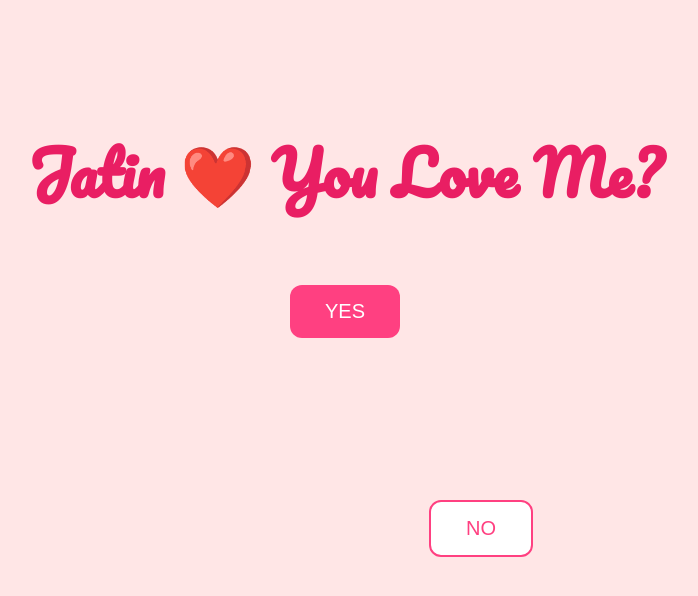
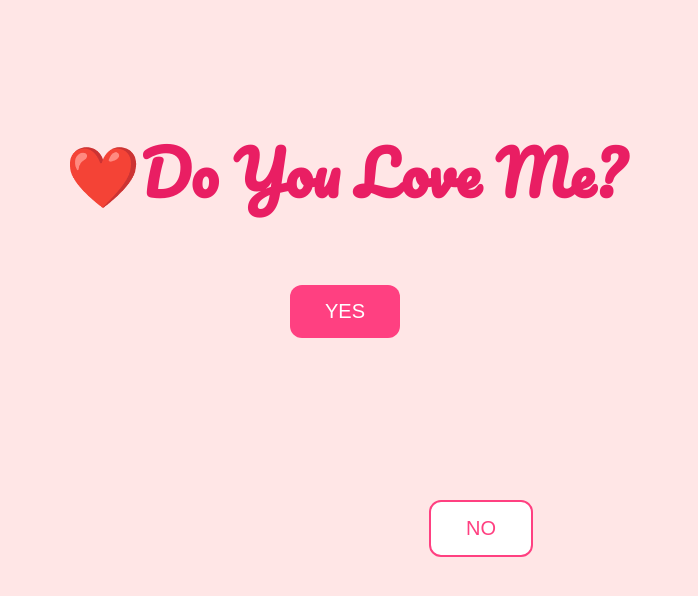
Before and after one commit to jatinvermabkl-lab/valentine, a plain HTML site: page index.html in a window 1280 px wide. Shown: the whole page, without its empty margins (295-993 px from the left). Drawn offline with Linux system fonts and the light colour scheme.

Commit message:
Update index.html

```diff
--- a/index.html
+++ b/index.html
@@ -50,7 +50,7 @@
 </head>
 <body>
 
-<h1>Jatin ❤️ You Love Me?</h1>
+<h1>❤️Do You Love Me?</h1>
 
 <button id="yesBtn">YES</button>
 <button id="noBtn" style="top:60%; left:55%;">NO</button>
@@ -73,4 +73,5 @@
 </script>
 
 </body>
+
 </html>
```
